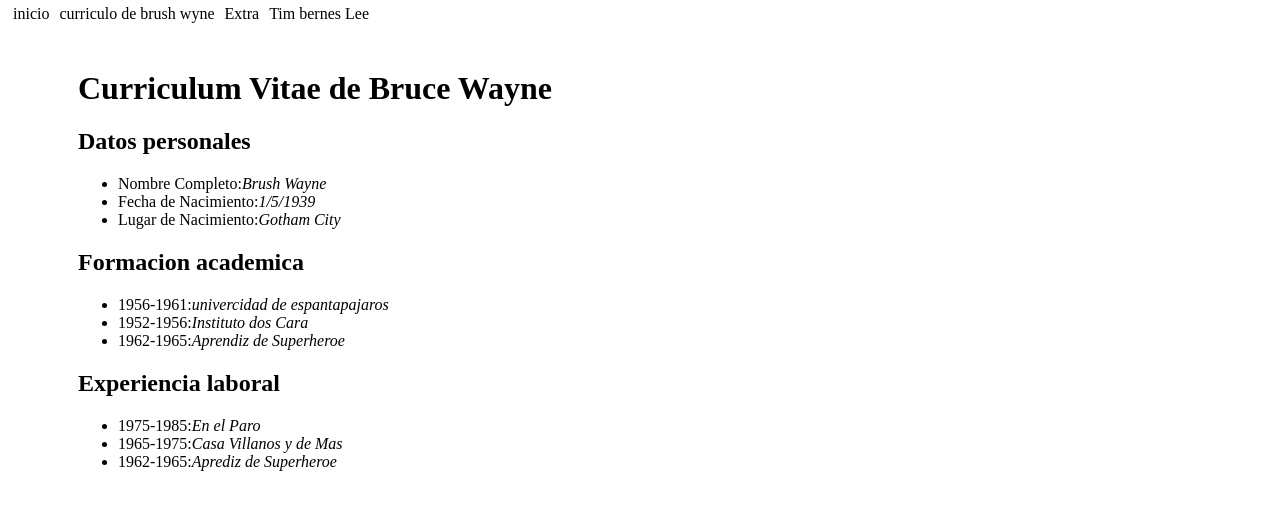
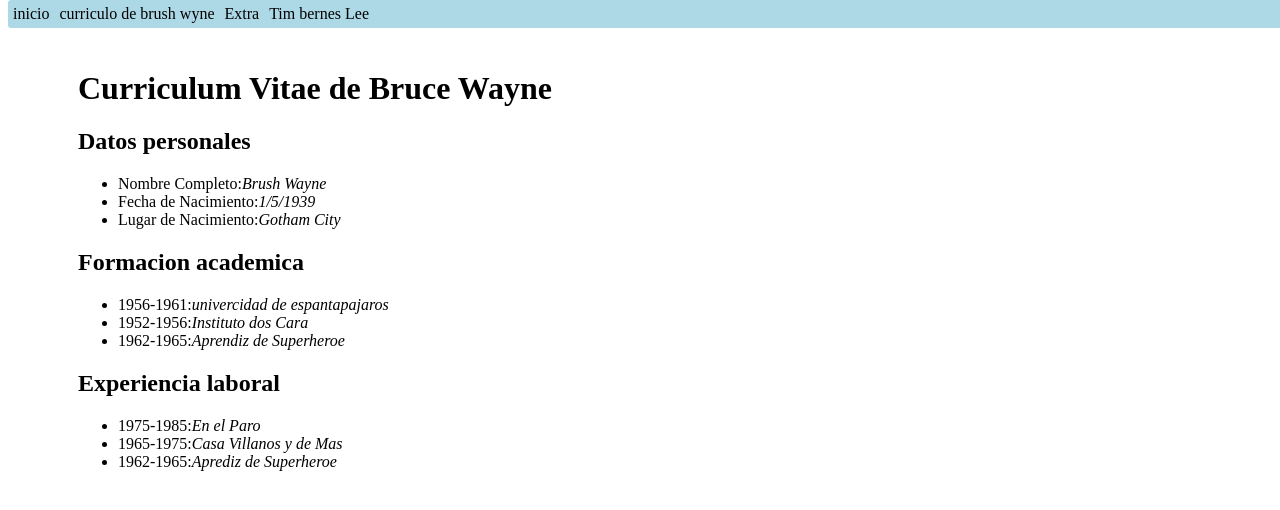
Before and after one commit to xatkx/web-video, a plain HTML site: page brush.html in a window 1280 px wide. Drawn offline with Linux system fonts and the light colour scheme.

Commit message:
detalles

```diff
--- a/estilo.css
+++ b/estilo.css
@@ -2,8 +2,8 @@ ul.c {
     list-style-type: none;
     margin: 0;
     padding: 0;
-    border-radius: 5px;
-    background-color: white;
+    border-radius: 3px;
+    background-color: lightblue;
 
 }
 
@@ -57,7 +57,7 @@ body {
     background-image: url("IMAGENES/anime-games.jpg");
     background-attachment: fixed;
 
-    background-repeat: repeat-y;
+    background-repeat: repeat-y repeat-x;
 }
 
 .insade {
```
